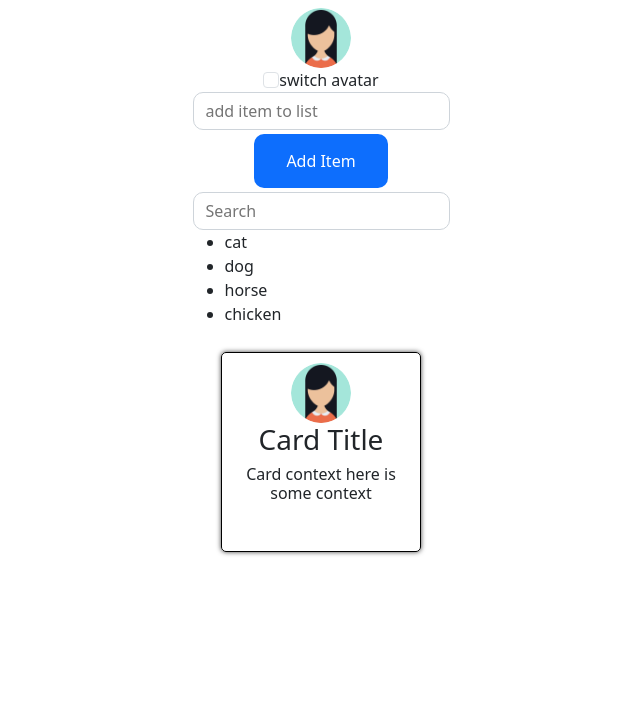
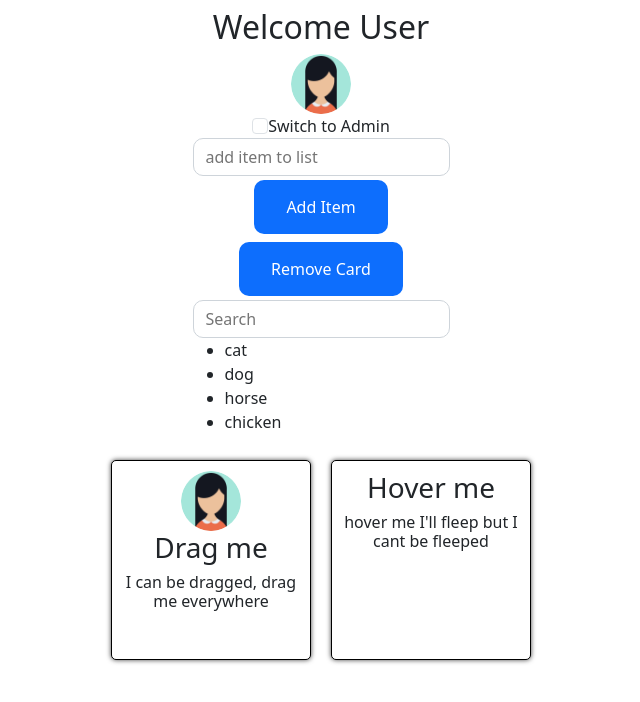
Before and after one commit to DvoraRit/angular-basic-app, an Angular app: page / in a window 1280 px wide. Shown: the top 702 px of the page, without its empty margins (319-959 px from the left). Built offline with nearby package versions, Linux system fonts and the light colour scheme.

Commit message:
assingment two

```diff
--- a/package.json
+++ b/package.json
@@ -11,6 +11,7 @@
   "private": true,
   "dependencies": {
     "@angular/animations": "^16.1.0",
+    "@angular/cdk": "^16.1.6",
     "@angular/common": "^16.1.0",
     "@angular/compiler": "^16.1.0",
     "@angular/core": "^16.1.0",
--- a/src/app/app.component.css
+++ b/src/app/app.component.css
@@ -4,3 +4,19 @@
     align-items: center;
     margin: 8px;
 }
+.cards-container{
+    display:flex;
+}
+
+@keyframes rotate360 {
+    from {
+      transform: rotate(0deg);
+    }
+    to {
+      transform: rotate(360deg);
+    }
+  }
+
+  .rotate-animation {
+    animation: rotate360 2s linear forwards; /* Adjust the animation duration as desired */
+  }
--- a/src/app/app.component.html
+++ b/src/app/app.component.html
@@ -1,12 +1,31 @@
 <div class="app-root-container">
+<h2>Welcome {{currentUserRole}}</h2>
   <app-avatar [image]="imageSource"></app-avatar>
-  <app-checkbox [label]="'switch avatar'" (isChange)="onCheckboxChange($event)"></app-checkbox>
+  <app-checkbox [label]="switchLabel" (isChange)="onCheckboxChange($event)"></app-checkbox>
   <app-input [placeholder]="'add item to list'" (value)="onInputValueChange($event)"></app-input>
   <app-button [buttonLabel]="'Add Item'" (buttonClick)="addItemToList()"></app-button>
+  <app-button [buttonLabel]="tuggleCardsLabel" (buttonClick)="onShowCardClick()"></app-button>
   <app-search [originalListItems]="listItems" [searchPlaceholder]="searchPlaceholder"></app-search>
-  <app-card>
-    <app-avatar [image]="imageSourceForCard"></app-avatar>
-    <h3>Card Title</h3>
-    <h6>Card context here is some context</h6>
-  </app-card>
+<div class="cards-container"
+
+>
+    <app-card
+    [ngStyle]="{'display': isShowCard ? 'block' : 'none'}"
+    [isDraggable]="true"
+    >
+      <app-avatar
+      [image]="imageSourceForCard"
+      ></app-avatar>
+      <h3>Drag me</h3>
+      <h6>I can be dragged, drag me everywhere</h6>
+    </app-card>
+    <app-card
+    (mouseenter) = "toggleHoverCard()"
+    (mouseleave) = "toggleHoverCard()"
+    [class.rotate-animation]="isHoverCard"
+    >
+      <h3>Hover me</h3>
+      <h6>hover me I'll fleep but I cant be fleeped</h6>
+    </app-card>
 </div>
+</div>
--- a/src/app/app.component.ts
+++ b/src/app/app.component.ts
@@ -1,10 +1,9 @@
 import { Component, OnInit, OnChanges  } from '@angular/core';
-
-
+import { userRoles } from 'src/consts/userRoles';
 @Component({
   selector: 'app-root',
   templateUrl: './app.component.html',
-  styleUrls: ['./app.component.css']
+  styleUrls: ['./app.component.css'],
 })
 export class AppComponent {
   listItems = [
@@ -13,11 +12,20 @@ export class AppComponent {
     { id: 3, name: 'horse' },
     { id: 4, name: 'chicken' },  ];
 
-  searchPlaceholder="Search";
+  searchPlaceholder:string="Search";
   imageSource:string = '../assets/woman.png';
   imageSourceForCard:string = '../assets/woman.png';
   itemToAdd:string = '';
+  tuggleCardsLabel:string = 'Remove Card';
+  isShowCard:boolean = true;
+  isHoverCard:boolean = false;
+  currentUserRole:string = "";
+  switchLabel:string = '';
 
+  constructor() {
+    this.currentUserRole = userRoles.user;
+    this.switchLabel ='Switch to Admin';
+  }
 
   onInputValueChange(value: any) {
     this.itemToAdd = value;
@@ -26,16 +34,27 @@ export class AppComponent {
   addItemToList() {
     this.listItems.push({ id: this.listItems.length + 1, name:  this.itemToAdd });
     this.itemToAdd = '';
-    console.log(this.listItems);
 
   }
   onCheckboxChange(isChecked: any) {
-    if(isChecked){
-      this.imageSource = '../assets/woman2.jpg';
+    if(isChecked){//admin
+      this.currentUserRole = userRoles.admin;
+      this.switchLabel = 'Switch to User';
     }else{
-      this.imageSource = '../assets/woman.png';
+      this.currentUserRole = userRoles.user;
+      this.switchLabel = 'Switch to Admin';
     }
 
   }
 
+  onShowCardClick() {
+    this.isShowCard = !this.isShowCard;
+    this.tuggleCardsLabel = this.isShowCard ? 'Remove Card' : 'Show Card';
+  }
+
+  toggleHoverCard() {
+    this.isHoverCard = !this.isHoverCard;
+  }
+
+
 }
--- a/src/app/app.module.ts
+++ b/src/app/app.module.ts
@@ -11,7 +11,7 @@ import { CheckboxComponent } from "./components/checkbox/checkbox.component";
 import { SearchComponent } from './components/search/search.component';
 import { HeaderComponent } from './components/header/header.component';
 import { CardComponent } from './components/card/card.component';
-
+import {PermissionDirective} from './directives/premission.directive';
 
 @NgModule({
     declarations: [
@@ -22,13 +22,14 @@ import { CardComponent } from './components/card/card.component';
         CheckboxComponent,
         InputComponent,
         AvatarComponent,
-        CardComponent
+        PermissionDirective
     ],
     providers: [],
     bootstrap: [AppComponent],
     imports: [
         BrowserModule,
         FormsModule,
+        CardComponent
     ]
 })
 export class AppModule {
--- a/src/app/components/card/card.component.css
+++ b/src/app/components/card/card.component.css
@@ -10,6 +10,7 @@
     text-align: center;
     background-color: inherit;
     border-radius: 5px;
+    background-color: #fff;
     box-shadow: 0px 0px 5px 0px rgba(0,0,0,0.75);
     cursor: pointer;
 }
--- a/src/app/components/card/card.component.html
+++ b/src/app/components/card/card.component.html
@@ -1,5 +1,7 @@
 <div
+[cdkDragDisabled]="!isDraggable" cdkDrag
 class={{class}}
+
 >
     <ng-content></ng-content>
 </div>
--- a/src/app/components/card/card.component.ts
+++ b/src/app/components/card/card.component.ts
@@ -1,10 +1,18 @@
 import { Component, Input, OnChanges } from '@angular/core';
-
+import { CdkDrag } from '@angular/cdk/drag-drop';
 @Component({
   selector: 'app-card',
   templateUrl: './card.component.html',
-  styleUrls: ['./card.component.css']
+  styleUrls: ['./card.component.css'],
+  standalone: true,
+  imports: [CdkDrag]
 })
 export class CardComponent {
   @Input() class = 'card-container';
+  @Input() isDraggable = false;
+  hover = false;
+
+  toggleHover() {
+    this.hover = !this.hover;
+  }
 }
--- /dev/null
+++ b/src/app/directives/premission.directive.ts
@@ -0,0 +1,17 @@
+import { Directive, Renderer2, OnInit, ElementRef} from "@angular/core";
+
+@Directive({
+    selector: "[appPermission]",
+})
+
+export class PermissionDirective implements OnInit {
+    constructor(private renderer:Renderer2, private elementRef: ElementRef) {
+
+    }
+
+    ngOnInit(): void {
+        // this.elementRef.nativeElement.style.display = "none";
+        this.renderer.setStyle(this.elementRef.nativeElement, "display", "none");
+    }
+
+}
```
Also changed, not shown: src/app/cards/cards.component.html (deleted, +0 -21 lines), src/app/cards/cards.component.ts (deleted, +0 -44 lines), src/app/cards/cards.component.css (deleted), 2 other files (tests, documents, lock files or other folders).
